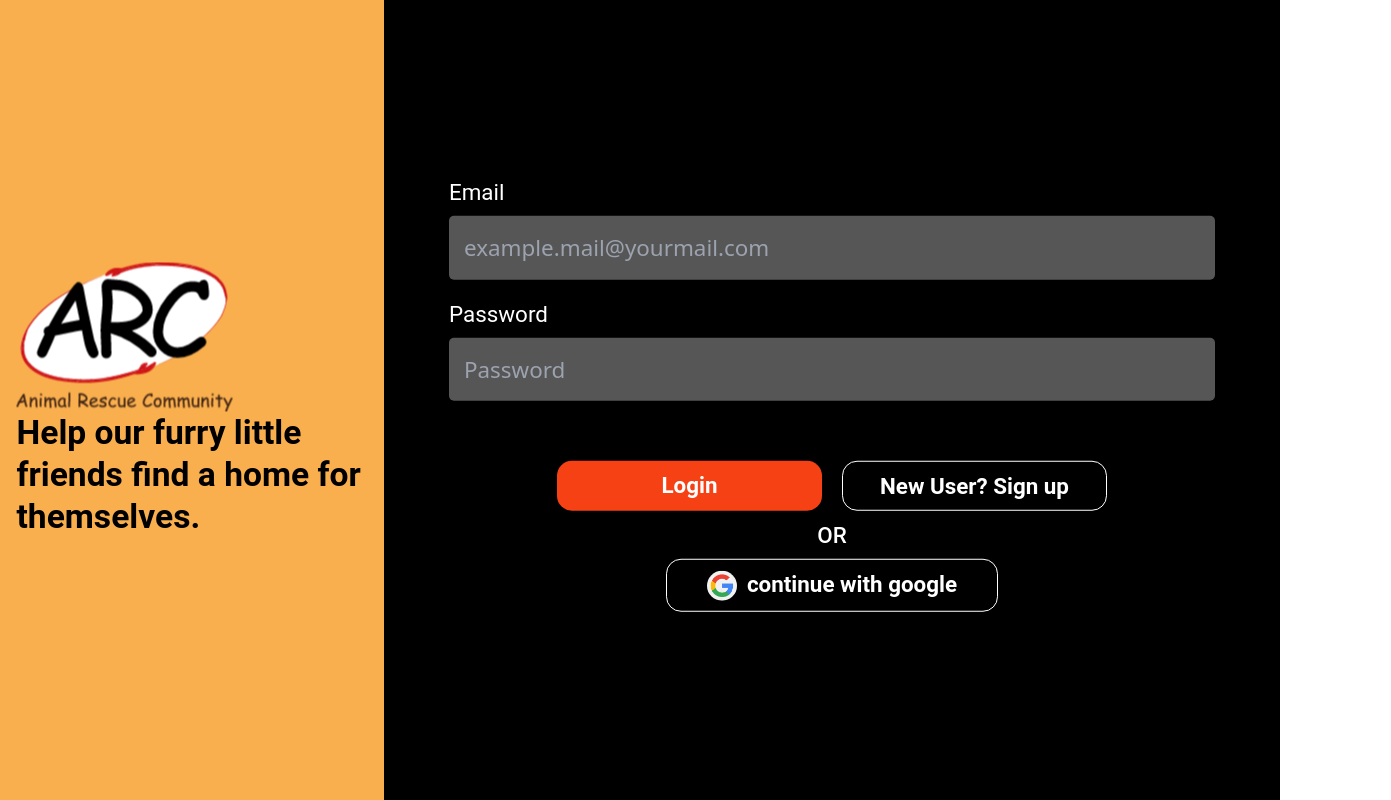
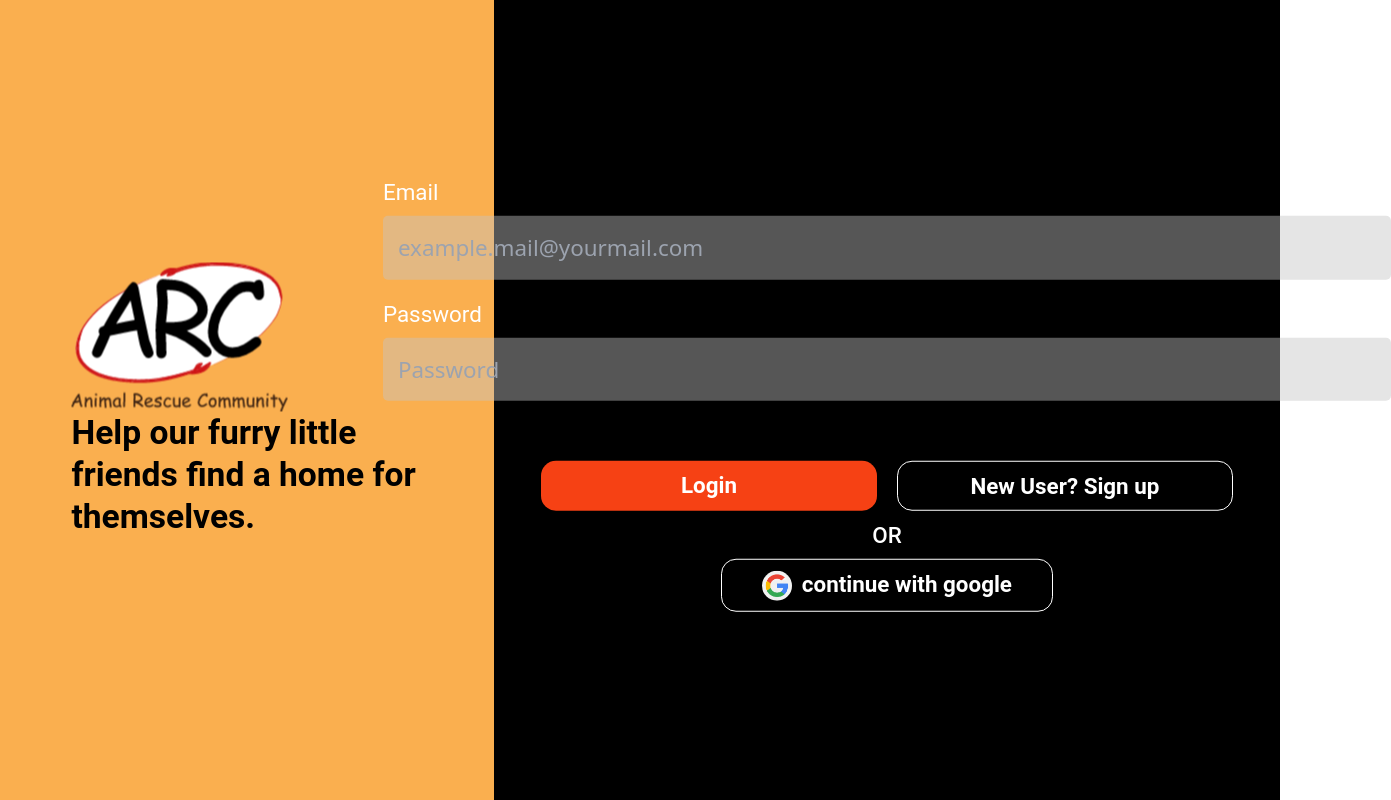
Before and after one commit to arc-pune/arc-front-end, a React (Create React App) app: page /login in a window 1280 px wide. Shown: the whole page, 1391 px wide, since content can reach past the window. Built offline with nearby package versions, Linux system fonts and the light colour scheme.

Commit message:
made login page responsive

```diff
--- a/src/pages/login.css
+++ b/src/pages/login.css
@@ -6,19 +6,45 @@
 
 .login {
   display: flex;
-  flex-direction: row;
+  flex-direction: column;
+}
+
+@media (min-width: 1050px) {
+  .login {
+    flex-direction: row;
+  }
+
+  .section-1 {
+    width: 35em;
+    height: 100%;
+  }
+  .section-2 {
+    width: 70%;
+  }
+  .section-2 .form .buttons {
+    flex-direction: row;
+  }
+  .section-2 .form .buttons .signin {
+    width: 15em;
+  }
+  .section-2 .form .buttons .signup {
+    width: 15em;
+  }
+  .section-2 .form .form-control input {
+    width: 45em;
+  }
 }
 
 .section-1 {
-  background: #FAAF4F;
-  width: 30%;
+  background: #faaf4f;
+  /* width: 100%; */
   height: 100vh;
-
+  padding-left: 20px;
 }
 
 .section-2 {
   background: #000;
-  width: 70%;
+  /* width: 100%; */
   height: 100vh;
   position: relative;
 }
@@ -28,7 +54,9 @@
   flex-direction: column;
   align-items: center;
   position: absolute;
-  top: 50%; left: 50%; transform: translate(-50%, -50%);
+  top: 50%;
+  left: 50%;
+  transform: translate(-50%, -50%);
 }
 
 .section-2 .form .form-control {
@@ -37,7 +65,7 @@
 
 .section-2 .form .form-control label {
   display: block;
-  color:#FFFFFF;
+  color: #ffffff;
   font-family: Roboto;
   font-style: Regular;
   font-size: 1.4rem;
@@ -47,13 +75,15 @@
 
 .section-2 .form .form-control input {
   background: rgba(196, 196, 196, 0.44);
-  color: #BEB2B2;
+  color: #beb2b2;
   border-radius: 5px;
   font-size: 1.4rem;
   border: none;
   outline: none;
-  width: 766px;
+  /* width: 46em; */
+  margin-inline: auto;
   padding: 15px;
+  /* width: 90%; */
 }
 
 .section-2 .form .button {
@@ -71,20 +101,20 @@
 }
 
 .section-2 .form .buttons {
-  display: flex;
-  flex-direction: row;
+  /* display: flex;
+  flex-direction: column; */
   margin-top: 30px;
 }
 
 .section-2 .form .buttons .signin {
-  background: #F64114;
-  width: 265px;
+  background: #f64114;
+  /* width: 15em; */
 }
 
 .section-2 .form .buttons .signup {
-  border: 1px solid #FFFFFF;
+  border: 1px solid #ffffff;
   border-radius: 15px;
-  width: 265px;
+  /* width: 15em; */
 }
 
 .section-2 .form .or {
@@ -93,23 +123,23 @@
   font-style: normal;
   font-weight: 500;
   line-height: 28px;
-  color: #FFFFFF;
+  color: #ffffff;
 }
 
 .section-2 .form .google {
-  border: 1px solid #FFFFFF;
+  border: 1px solid #ffffff;
   width: 332px;
 }
 
 .section-2 .form .google img {
-  width:30px;
-  border-radius:50%;
+  width: 30px;
+  border-radius: 50%;
   vertical-align: middle;
   margin-right: 10px;
 }
 
 .section-2 .form .google p {
-  color:white;
+  color: white;
 }
 
 .section-1 {
@@ -118,10 +148,11 @@
   position: relative;
 }
 
-.section-1 .content
-{
+.section-1 .content {
   position: absolute;
-  top: 50%; left: 50%; transform: translate(-50%, -50%);
+  top: 50%;
+  left: 50%;
+  transform: translate(-50%, -50%);
 }
 
 .section-1 .content .text {
--- a/src/pages/login.js
+++ b/src/pages/login.js
@@ -4,7 +4,7 @@ import NavBar from "../components/NavBar";
 
 const Login = () => {
   return (
-    <div class="login">
+    <div class="login  ">
       <div class="section-1">
         <div class="content">
           <div class="image">
@@ -15,8 +15,8 @@ const Login = () => {
           </div>
         </div>
       </div>
-      <div class="section-2">
-        <form class="form">
+      <div class="section-2 ">
+        <form class="form ">
           <div class="form-control">
             <label for="email">Email</label>
             <input
@@ -29,8 +29,8 @@ const Login = () => {
             <label for="password">Password</label>
             <input type="password" id="password" placeholder="Password"></input>
           </div>
-          <div class="buttons">
-            <p class="signin button">Login</p>
+          <div class="buttons flex  lg:flex-row">
+            <p class="signin button sm:w-2 ">Login</p>
             <p class="signup button">New User? Sign up</p>
           </div>
           <p class="or">OR</p>
```
